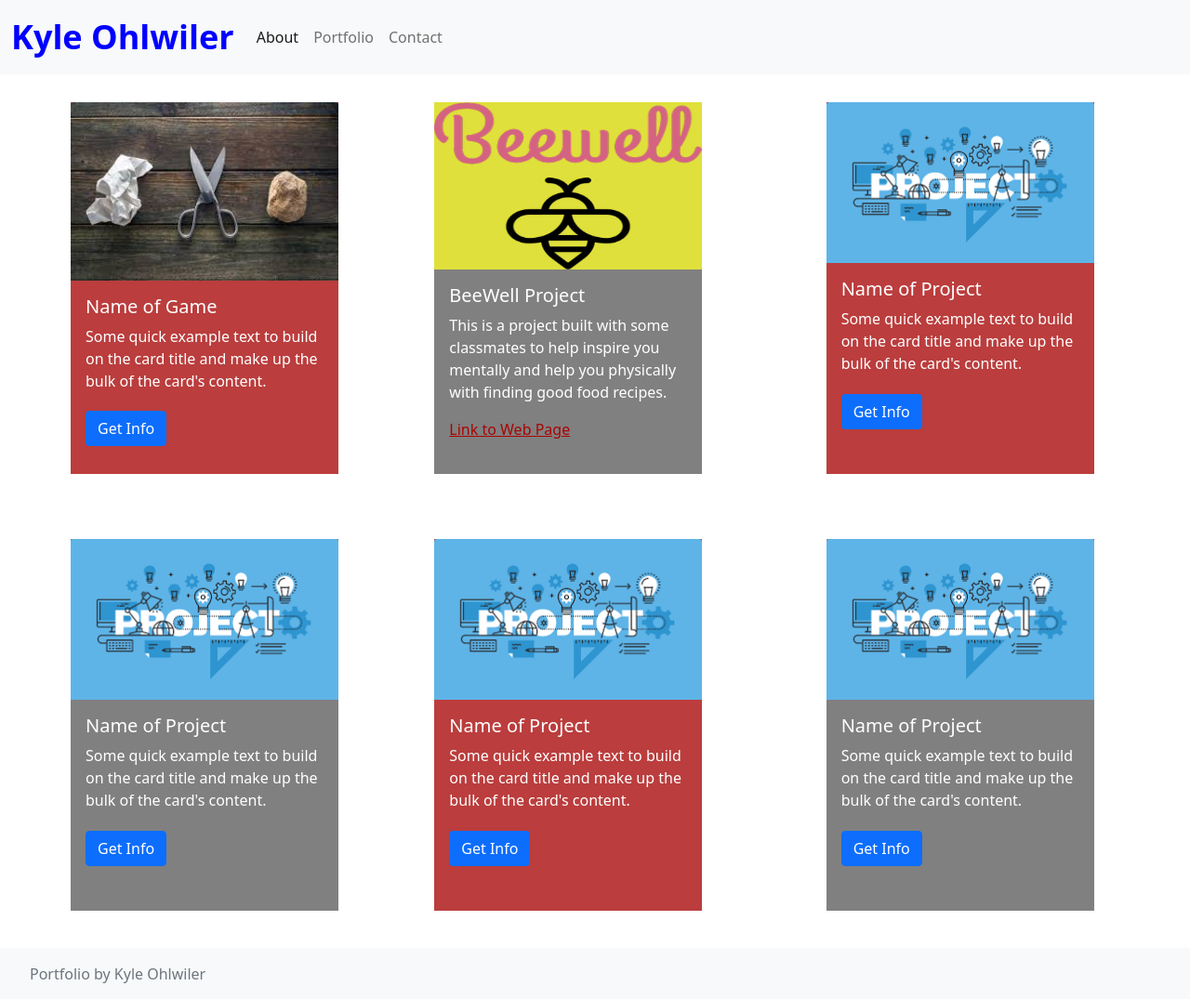
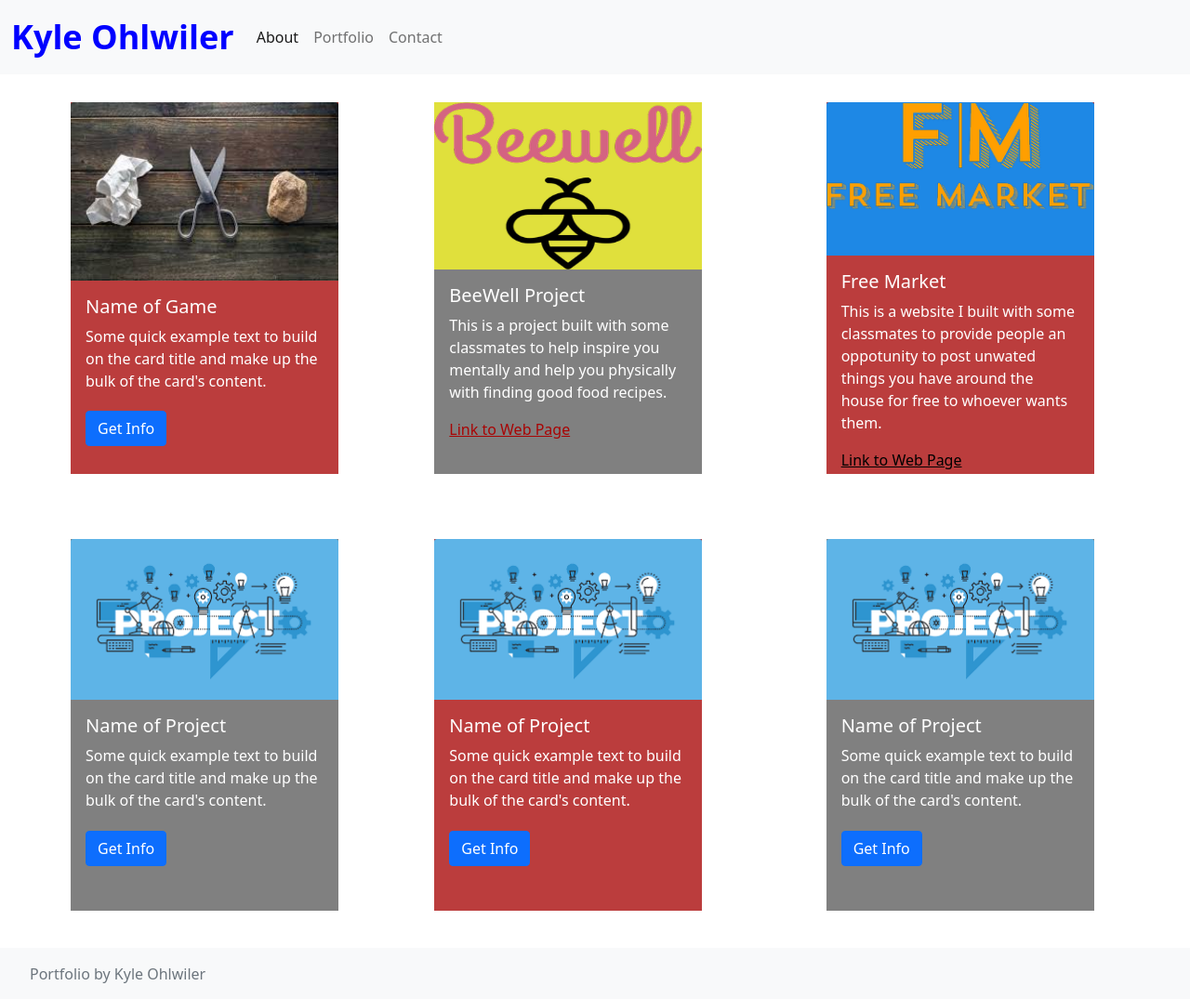
Before and after one commit to Ohskie3/myPortfolio, a plain HTML site: page portfolio.html in a window 1280 px wide. Shown: the whole page at 93% size. Drawn offline with nearby package versions, Linux system fonts and the light colour scheme.

Commit message:
added second project to portfolio page

```diff
--- a/portfolio.html
+++ b/portfolio.html
@@ -71,7 +71,7 @@
 
     <!-- Project 2 -->
     <div class="card2" style="width: 18rem;">
-      <div id="cardImg">
+      <div id="cardImg1">
       <img src="./images/BeeWell.png" class="card-img-top" alt="..." id="beWellPic" style="height: 180px; width: 288px;">
       </div>
       <div class="card-body">
@@ -85,15 +85,14 @@
 
     <!-- Project 3 -->
     <div class="card3" style="width: 18rem;">
-      <img src="./images/project.png" class="card-img-top" alt="...">
+      <img src="./images/freeMarketLogo.png" class="card-img-top" alt="..." id="freeMarketPic">
       <div class="card-body">
-        <h5 class="card-title">Name of Project</h5>
-        <p class="card-text">Some quick example text to build on the card title and make up the bulk of the card's content.
+        <h5 class="card-title">Free Market</h5>
+        <p class="card-text">This is a website I built with some classmates to provide people an oppotunity to post unwated things you have around the house for free to whoever wants them.
         </p>
         <!-- Button trigger modal -->
-        <button type="button" class="btn btn-primary" data-bs-toggle="modal" data-bs-target="#exampleModal">
-          Get Info
-        </button>
+        <a href="https://ohskie3.github.io/FreeMarket/" id="freeMarket" target="_blank">Link to Web Page</a>
+
 
         <!-- Popup -->
         <div class="modal fade" id="exampleModal" tabindex="-1" aria-labelledby="exampleModalLabel" aria-hidden="true">
--- a/style.css
+++ b/style.css
@@ -104,9 +104,11 @@
     margin-bottom: 2.5em;
   }
 }
+
 .modal-body {
   color: black;
 }
+
 /* Contact Me page */
 
 .mb-3 {
@@ -148,6 +150,15 @@
   color: rgb(168, 4, 4);
 }
 
-#cardImg {
- background-color: rgb(224, 224, 60);
+#cardImg1 {
+  background-color: rgb(224, 224, 60);
 }
+
+#freeMarket {
+  color: black;
+}
+
+#freeMarketPic {
+  background-color: #1e88e5;
+  padding-bottom: 50px;
+}
```
Also changed, not shown: images/freeMarketLogo.png (added).
